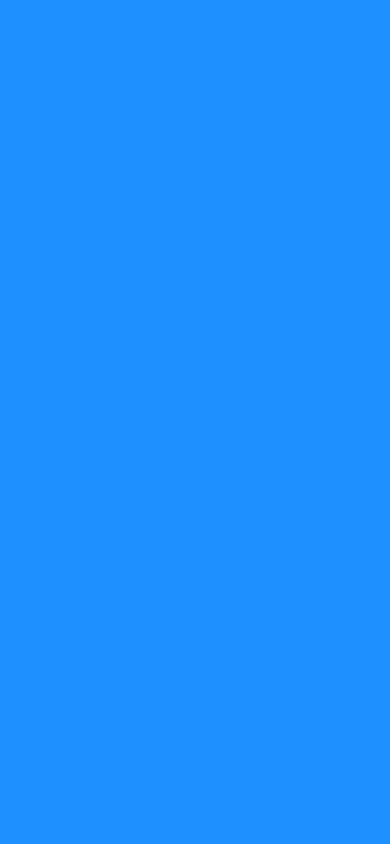
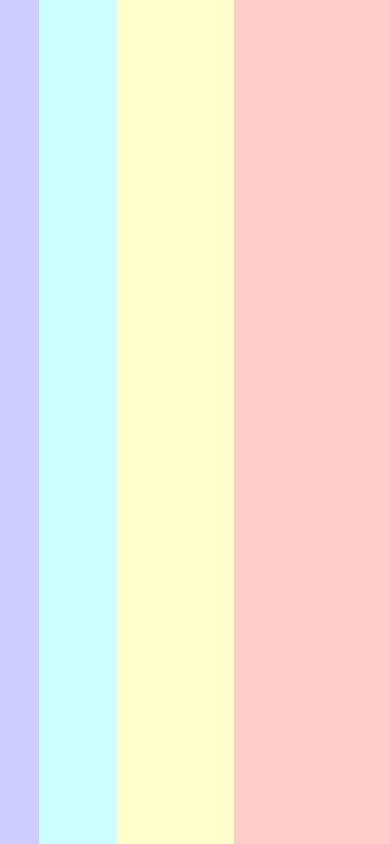
Before and after one commit to Luceium/LearningReactNative, a React Native app: screen / in a window 390 px wide. Built offline with nearby package versions, Linux system fonts and the light colour scheme.

Commit message:
test flex

```diff
--- a/App.tsx
+++ b/App.tsx
@@ -4,7 +4,10 @@ const classNames = require('classnames');
 export default function App() {
   return (
     <View style={styles.container}>
-
+      <View style={{backgroundColor: "#fcc", flex:4}} />
+      <View style={{backgroundColor: "#ffc", flex:3}} />
+      <View style={{backgroundColor: "#cff", flex:2}} />
+      <View style={{backgroundColor: "#ccf", flex:1}} />
     </View>
   );
 }
@@ -12,6 +15,7 @@ export default function App() {
 const styles = StyleSheet.create({
   container: {
     backgroundColor: "dodgerblue",
+    flexDirection: "row-reverse",
     flex: 1,
   },
 });
```
